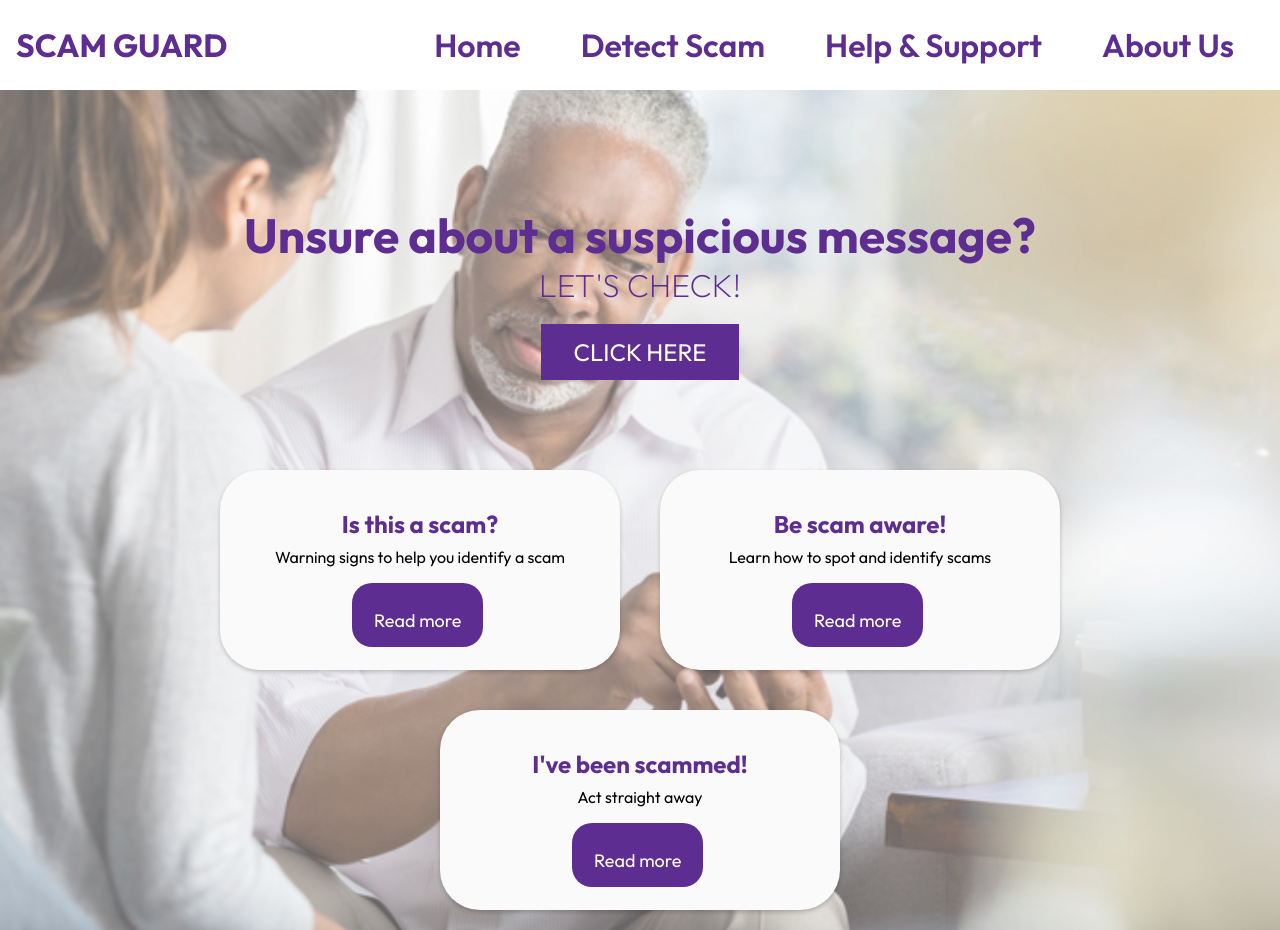
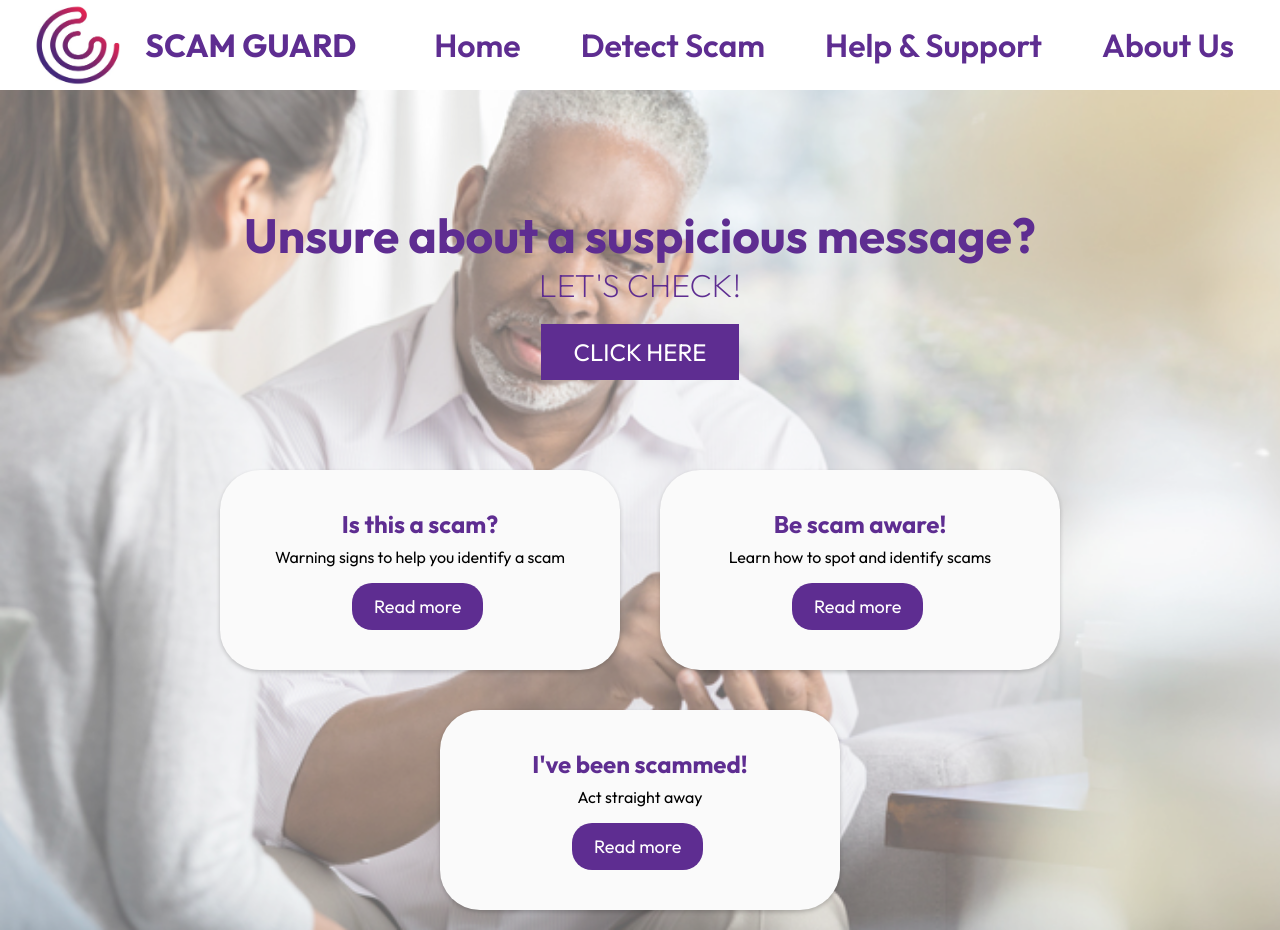
Before and after one commit to mishrab05/scamguard, a React (Create React App) app: page / in a window 1280 px wide. Built offline with nearby package versions, Linux system fonts and the light colour scheme.

Commit message:
added logo

```diff
--- a/src/App.css
+++ b/src/App.css
@@ -78,12 +78,12 @@
 }
 
 .card-link-button {
+  padding: 10px 20px; /*border*/
   background-color: #5E2D91; /* Default background color set to orange */
   text-decoration: none;
-  padding: 10px 20px;
   border-radius: 20px; /* Fully rounded edges for button */
   position: absolute;
-  display: block;
+  display: flex;
   border: 2px solid transparent; /* Transparent border to maintain the layout */
   margin-top: 1rem;
   margin-left: 7rem;
--- a/src/components/Navbar.js
+++ b/src/components/Navbar.js
@@ -1,13 +1,17 @@
 import React from 'react'
 import {Link} from 'react-router-dom'
 import './NavbarStyles.css'
+import Image from '../assets/logo.jpeg'
 
 
 const Navbar = () => {
   return (
     <div>
         <nav class="navbar background">
-		<Link to='/'><h1>SCAM GUARD</h1></Link>
+		<div class='logo'>
+			<img src={Image}/>
+			<Link to='/'><h1>SCAM GUARD</h1></Link>
+		</div>
 			<ul class="nav-list">
 				<li>
 					<Link to='/'>Home</Link>
--- a/src/components/NavbarStyles.css
+++ b/src/components/NavbarStyles.css
@@ -44,3 +44,14 @@
 .nav-list li a:hover {
     color: rgb(94, 45, 145, 0.8);
 }
+
+.logo {
+	display: flex;
+	align-items: center;
+}
+
+.logo img {
+	height: 90px;
+	width: auto;
+	margin-right: 1rem;
+}
```
Also changed, not shown: src/assets/logo.jpeg (added), src/index.css (line endings or trailing spaces).
